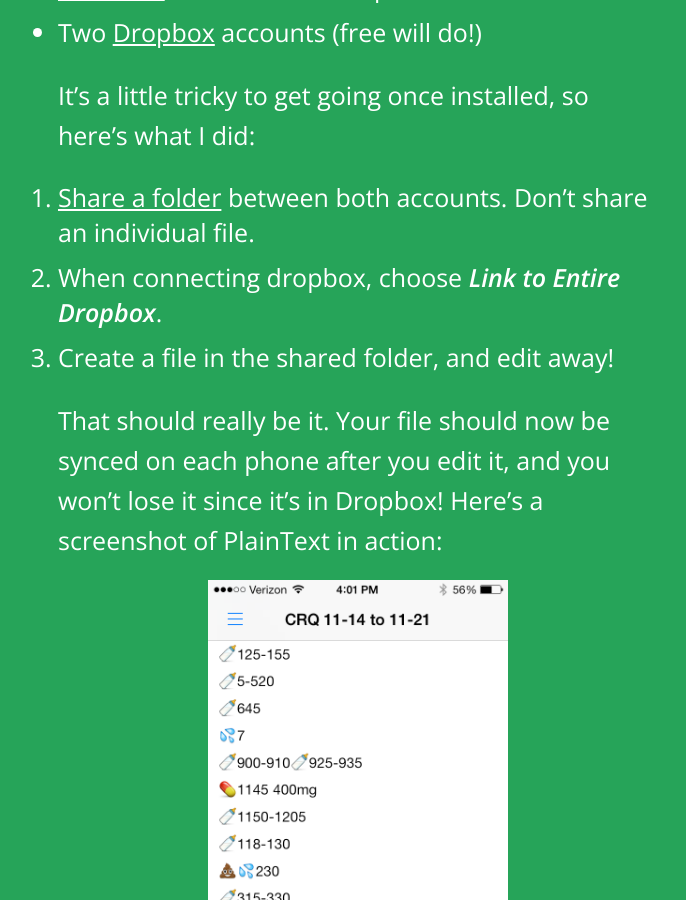
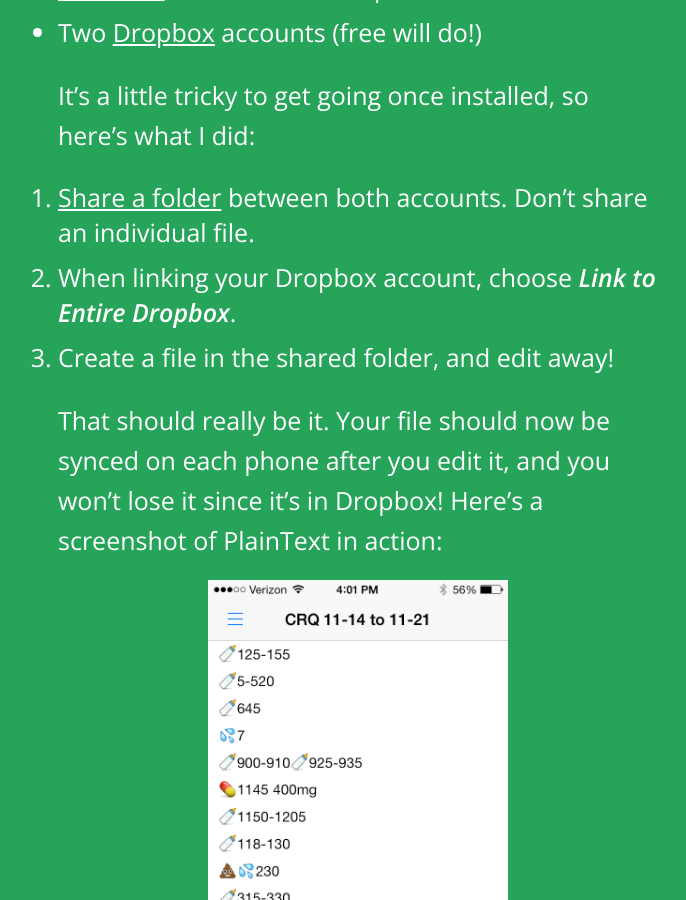
Before and after one commit to qrush/qrush.github.com, a Jekyll site: the page built from _posts/2013-11-23-sync-and-edit-files-on-two-iphones.markdown, in a window 1280 px wide and 900 px high, scrolled down 480 px. Shown: the whole window, without its empty margins (282-968 px from the left). Built offline with Jekyll 4.4.1, drawn with Linux system fonts in a browser that asks for light colours; comment, search, counter and statistics services are not loaded.

Commit message:
correct Dropbox

```diff
--- a/_posts/2013-11-23-sync-and-edit-files-on-two-iphones.markdown
+++ b/_posts/2013-11-23-sync-and-edit-files-on-two-iphones.markdown
@@ -12,7 +12,7 @@
 It's a little tricky to get going once installed, so here's what I did:
 
 1. [Share a folder](https://www.dropbox.com/help/19/en) between both accounts. Don't share an individual file.
-2. When connecting dropbox, choose _Link to Entire Dropbox_.
+2. When linking your Dropbox account, choose _Link to Entire Dropbox_.
 3. Create a file in the shared folder, and edit away!
 
 That should really be it. Your file should now be synced on each phone after you edit it, and you won't lose it since it's in Dropbox! Here's a screenshot of PlainText in action:
```
